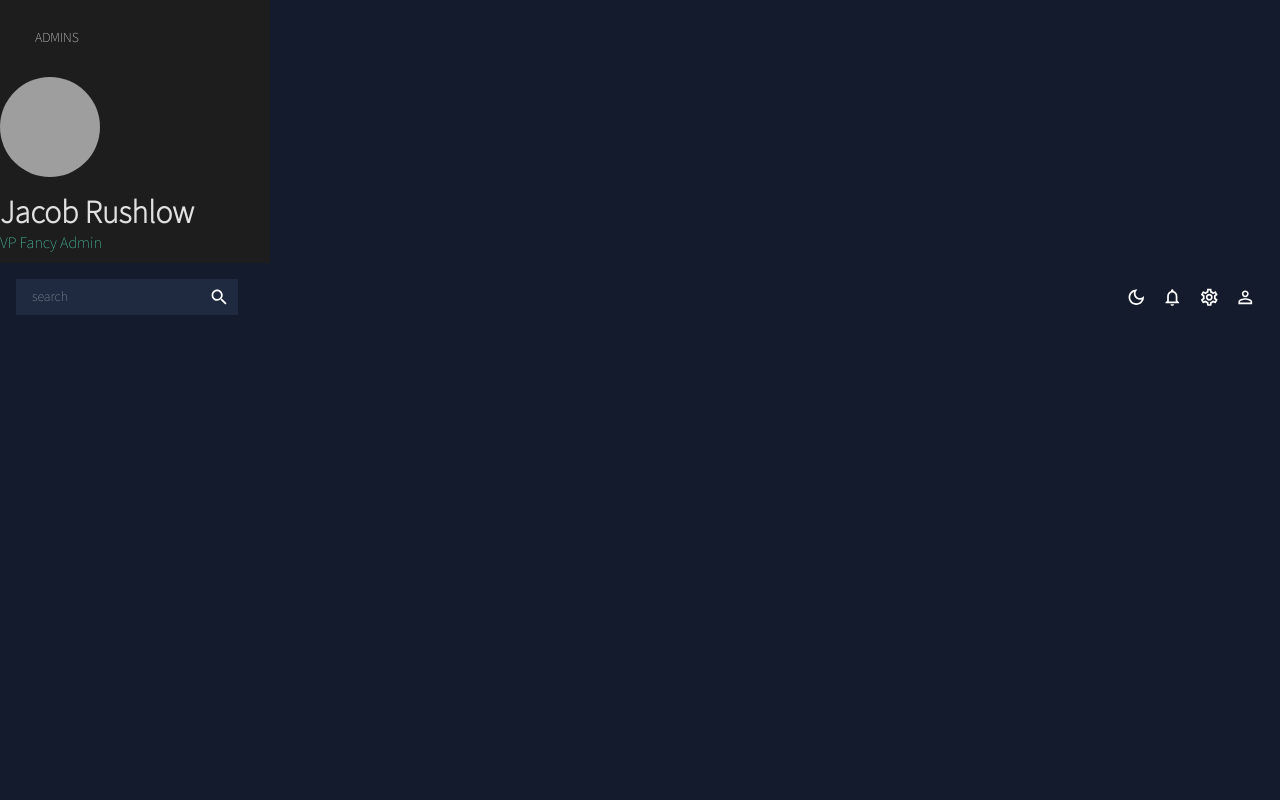
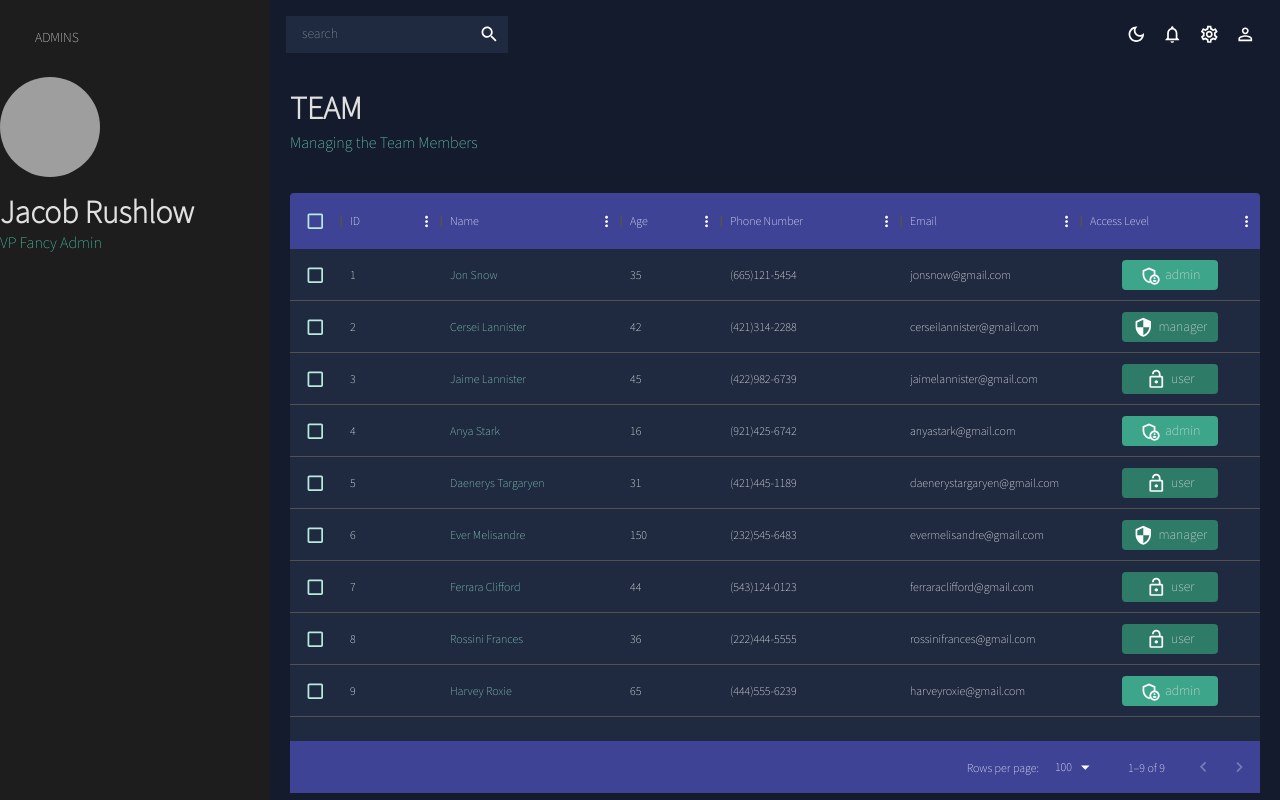
Before and after one commit to gheezl/MUI-practice, a React (Create React App) app: page /team in a window 1280 px wide. Built offline with nearby package versions, Linux system fonts and the light colour scheme; grey boxes are pictures that could not be loaded.

Commit message:
Began filling out the team page

```diff
--- a/src/App.js
+++ b/src/App.js
@@ -1,6 +1,7 @@
 import DashBoard from "./features/dashboard";
 import Header from "./features/global/Header";
 import Sidebar from "./features/global/Sidebar";
+import Team from "./features/team";
 import { Routes, Route } from "react-router-dom";
 import { ColorModeContext, useMode } from "./theme"
 import { CssBaseline, ThemeProvider } from "@mui/material"
@@ -15,11 +16,12 @@
       <ThemeProvider theme={theme}>
         <CssBaseline />
         <div className="app">
+          <Sidebar isSidebar={isSidebar} />
           <main className="content">
-            <Sidebar isSidebar={isSidebar} />
             <Header />
             <Routes>
               <Route path="/" element={<DashBoard />} />
+              <Route path="/team" element={<Team />} />
             </Routes>
           </main>
         </div>
--- /dev/null
+++ b/src/features/team/index.jsx
@@ -0,0 +1,109 @@
+import { Box, Typography, useTheme } from "@mui/material";
+import { DataGrid } from "@mui/x-data-grid";
+import { tokens } from "../../theme";
+import { mockDataTeam } from "../../data/mockData";
+import AdminPanelSettingsOutlinedIcon from "@mui/icons-material/AdminPanelSettingsOutlined";
+import LockOpenOutlinedIcon from "@mui/icons-material/LockOpenOutlined";
+import SecurityOutlinedIcon from "@mui/icons-material/SecurityOutlined";
+import Header from "../../components/Header";
+
+const Team = () => {
+  const theme = useTheme();
+  const colors = tokens(theme.palette.mode);
+  const columns = [
+    { field: "id", headerName: "ID" },
+    {
+      field: "name",
+      headerName: "Name",
+      flex: 1,
+      cellClassName: "name-column--cell",
+    },
+    {
+      field: "age",
+      headerName: "Age",
+      type: "number",
+      headerAlign: "left",
+      align: "left",
+    },
+    {
+      field: "phone",
+      headerName: "Phone Number",
+      flex: 1,
+    },
+    {
+      field: "email",
+      headerName: "Email",
+      flex: 1,
+    },
+    {
+      field: "accessLevel",
+      headerName: "Access Level",
+      flex: 1,
+      renderCell: ({ row: { access } }) => {
+        return (
+          <Box
+            width="60%"
+            m="0 auto"
+            p="5px"
+            display="flex"
+            justifyContent="center"
+            backgroundColor={
+              access === "admin"
+                ? colors.greenAccent[600]
+                : access === "manager"
+                ? colors.greenAccent[700]
+                : colors.greenAccent[700]
+            }
+            borderRadius="4px"
+          >
+            {access === "admin" && <AdminPanelSettingsOutlinedIcon />}
+            {access === "manager" && <SecurityOutlinedIcon />}
+            {access === "user" && <LockOpenOutlinedIcon />}
+            <Typography color={colors.grey[100]} sx={{ ml: "5px" }}>
+              {access}
+            </Typography>
+          </Box>
+        );
+      },
+    },
+  ];
+
+  return (
+    <Box m="20px">
+      <Header title="TEAM" subtitle="Managing the Team Members" />
+      <Box
+        m="40px 0 0 0"
+        height="75vh"
+        sx={{
+          "& .MuiDataGrid-root": {
+            border: "none",
+          },
+          "& .MuiDataGrid-cell": {
+            borderBottom: "none",
+          },
+          "& .name-column--cell": {
+            color: colors.greenAccent[300],
+          },
+          "& .MuiDataGrid-columnHeaders": {
+            backgroundColor: colors.blueAccent[700],
+            borderBottom: "none",
+          },
+          "& .MuiDataGrid-virtualScroller": {
+            backgroundColor: colors.primary[400],
+          },
+          "& .MuiDataGrid-footerContainer": {
+            borderTop: "none",
+            backgroundColor: colors.blueAccent[700],
+          },
+          "& .MuiCheckbox-root": {
+            color: `${colors.greenAccent[200]} !important`,
+          },
+        }}
+      >
+        <DataGrid checkboxSelection rows={mockDataTeam} columns={columns} />
+      </Box>
+    </Box>
+  );
+};
+
+export default Team;
```
